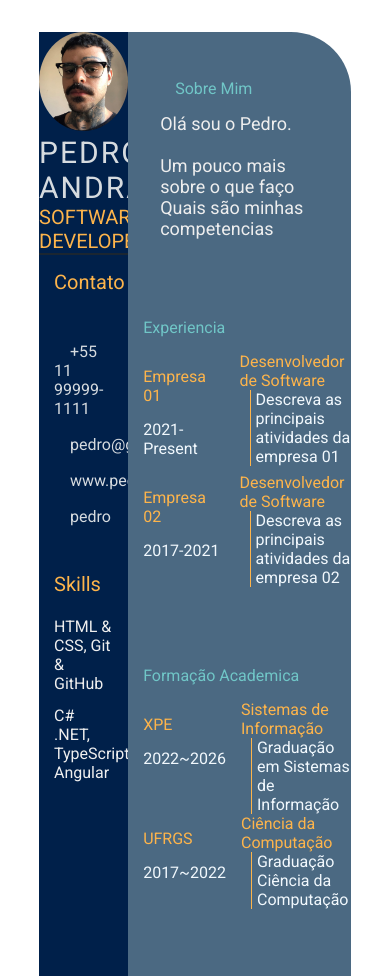
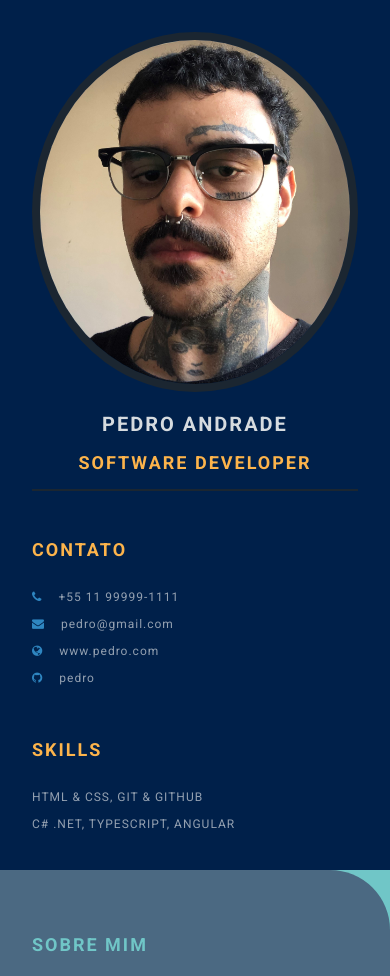
Before and after one commit to pedro-hca/devweekgit.github.io, a plain HTML site: page index.html in a window 390 px wide. Shown: the top 976 px of the page. Drawn offline with Linux system fonts and the light colour scheme.

Commit message:
feature: new css style (#6)

```diff
--- a/index.html
+++ b/index.html
@@ -7,9 +7,13 @@
     <meta name="viewport" content="width=device-width, initial-scale=1.0">
     <title>Pedro Andrade CV</title>
 
+
     <link rel="preconnect" href="https://fonts.googleapis.com">
     <link rel="preconnect" href="https://fonts.gstatic.com" crossorigin>
-    <link href="https://fonts.googleapis.com/css2?family=Roboto:ital,wght@0,400;0,700;1,500&display=swap" rel="stylesheet">
+    <link href="https://fonts.googleapis.com/css2?family=Roboto:ital,wght@0,100;0,300;0,400;0,700;1,100;1,300;1,400;1,700&display=swap"rel="stylesheet">
+
+
+    <link rel="stylesheet" href="https://cdnjs.cloudflare.com/ajax/libs/font-awesome/4.7.0/css/font-awesome.min.css">
 
     <link rel="stylesheet" href="style.css">
 
@@ -56,7 +60,6 @@
                         <br> Quais são minhas competencias
                     </p>
                 </section>
-            </div>
             <section class="experience gap">
                 <div class="right-title">Experiencia</div>
                 <div class="experience-contents">
@@ -102,7 +105,7 @@
                     <div class="education-right">
                         <p class="education-subject">Ciência da Computação</p>
                         <p class="education-desc">
-                            Graduação Ciência da Computação
+                            Graduação em Ciência da Computação
                         </p>
                     </div>
                 </div>
@@ -133,7 +136,9 @@
                     </div>
                 </div>
             </section>
+        </div>
         </section>
     </main>
 </body>
+
 </html>
--- a/style.css
+++ b/style.css
@@ -5,6 +5,11 @@
     list-style: none;
     font-family: 'Roboto', sans-serif;
 }
+
+body {
+    background-color: #70c6c7;
+}
+
 .resume-contents {
     min-height: 100vh;
     width: 80%;
@@ -26,7 +31,7 @@
     border-radius: 0px 60px 0px 0px;
 }
 
-.left-section-contents{
+.left-section-content{
     padding: 2rem 2rem;
 }
 
@@ -37,7 +42,8 @@
 
 .profile .profile-image {
     width: 100%;
-    border-radius: 100%;
+    border-radius: 50%;
+    border: 8px solid #1B2631;
 }
 
 .name {
@@ -46,6 +52,8 @@
     letter-spacing: 2px;
     text-transform: uppercase;
     text-align: center;
+    font-weight: bold;
+    padding: 1rem 0;
 }
 
 .profession {
@@ -53,43 +61,74 @@
     font-size: 20px;
     text-transform: uppercase;
     text-align: center;
+    letter-spacing: 2px;
+    font-weight: bold;
+    padding-bottom: 1rem;
 }
 
 /* .contact-info { border-bottom: 2px solid #1B2631; } */
 .left-title {
-    margin: 15px;
     color: #FDB44B;
     font-size: 20px;
+    letter-spacing: 2px;
+    text-transform: uppercase;
+    font-weight: bold;
+    display: flex;
+    align-items: center;
+    padding-top: 3rem;
 }
 
-.contact-info ul,
+.contact-info ul {
+    padding-top: 1.5rem;
+}
 
-.skills {
-    padding-top: 1rem;
-}
-.contact-info ul li {
-    margin: 15px;
-    color: #D6DBDF;
-}
+.contact-info ul li,
 .references ul li {
     padding: .4rem 0;
-    color: #D6DBDF;
+    display: flex;
+    align-items: center;
+    color: #d6dbdfaf;
+    letter-spacing: 1px;
+    font-size: 18px;
 }
 
 .contact-info ul li i,
 .references ul li i {
     padding-right: 1rem;
     font-size: 18px;
-    color: #eeeeee;
+    color: #2E86C1;
 }
 
 .skills ul {
-    margin: 15px;
+    padding-top: 1.5rem;
 }
 .skills ul li p {
     padding: .4rem 0;
-    color: #eeeeee;
+    color: #d6dbdfaf;
+    font-size: 18px;
+    letter-spacing: 1px;
+    display: flex;
+    align-items: center;
+    text-transform: uppercase;
 }
+
+.referance-name {
+    padding-top: 1.5rem;
+    padding-bottom: .4rem;
+    font-size: 18px;
+    color: #F9E79F;
+    letter-spacing: 1px;
+    text-transform: uppercase;
+}
+
+.referance-profession {
+    font-size: 16px;
+    color: #d6dbdfaf;
+    letter-spacing: 1px;
+    /* text-transform: uppercase; */
+    padding-bottom: .4rem;
+}
+
 
 .right-section-contents {
     padding: 2rem 2rem;
@@ -97,7 +136,14 @@
 
 .right-title {
     color: #70C6C7;
-    margin: 15px;
+    font-size: 40px;
+    letter-spacing: 2px;
+    text-transform: uppercase;
+    font-weight: bold;
+    display: flex;
+    align-items: center;
+    padding: 2rem 0;
+    position: relative;
 }
 
 .gap {
@@ -105,7 +151,9 @@
 }
 .about-me-contents {
     font-size: 18px;
-    color: #eeeeee;
+    letter-spacing: 1px;
+    line-height: 2rem;
+    color: #F1F8FD;
 }
 
 .experience-contents,
@@ -117,52 +165,129 @@
     color: #F1F8FD;
 }
 
-.exp-company-name {
-    margin: 15px;
-    color: #FDB44B;
-}
-.education-school-name {
-    margin: 15px;
-    color: #FDB44B;
-}
+.exp-company-name,
+.education-school-name,
 .awards-company-name {
     font-size: 25px;
     font-weight: bold;
-    margin: 15px;
+    text-transform: uppercase;
+    letter-spacing: 1px;
     color: #FDB44B;
+    padding-bottom: .4rem;
 }
 
-.exp-time-period{
-    margin: 15px;
-}
-.education-time-period {
-    margin: 15px;
-}
+.exp-time-period,
+.educationp-time-period,
 .awards-time-period {
     font-size: 18px;
-    margin: 15px;
+    letter-spacing: 1px;
+    line-height: 2rem;
 }
 
-.exp-position{
-    color: #FDB44B;
-}
-.education-subject{
-    color: #FDB44B;
-}
+.exp-position,
+.education-subject,
 .awards-name {
     font-size: 25px;
+    font-weight: bold;
+    text-transform: uppercase;
+    letter-spacing: 1px;
     color: #FDB44B;
+    padding-bottom: .4rem;
 }
 
 .exp-desc,
-.education-desc{
-    border-left: 1px solid #FDB44B;
-    margin-left: 10px;
+.education-desc,
+.awards-desc {
+    font-size: 16px;
+    letter-spacing: 1px;
+    line-height: 1.5rem;
+    border-left: 3px solid #a5a3a3;
     padding-left: 5px;
 }
-.awards-desc {
-    font-size: 16px;
-    padding-left: 5px;
-    border-left: 1px solid #FDB44B;
-    margin-left: 10px;
+
+/* Media queries */
+@media screen and (max-width:780px) {
+    .experience-contents,
+    .education-contents,
+    .awards-contents {
+        grid-template-columns: repeat(1, 1fr);
+    }
 }
+
+@media screen and (max-width:780px) {
+    .left-section {
+        grid-column: span 3;
+    }
+
+    .right-section {
+        grid-column: span 4;
+    }
+
+}
+
+@media screen and (max-width:1200px) {
+    .resume-contents {
+        grid-template-columns: repeat(1, 1fr);
+    }
+}
+
+@media screen and (max-width:390px) {
+    .resume-contents {
+        width: 100%;
+        margin: 0 auto;
+    }
+
+    .name {
+        font-size: 20px;
+    }
+
+    .profession {
+        font-size: 18px;
+    }
+
+    .left-title {
+        font-size: 18px;
+    }
+
+    .right-title {
+        font-size: 18px;
+    }
+
+    .contact-info ul li,
+    .references ul li {
+        font-size: 12px;
+    }
+
+    .contact-info ul li i,
+    .references ul li i {
+        /* padding-right: 1rem; */
+        font-size: 12px;
+    }
+
+    .skills ul li p {
+        font-size: 12px;
+    }
+
+    .about-me-contents {
+        font-size: 16px;
+        line-height: 1.5rem;
+    }
+
+    .exp-company-name,
+    .education-school-name,
+    .awards-company-name {
+        font-size: 18px;
+    }
+
+    .exp-time-period,
+    .educationp-time-period,
+    .awards-time-period {
+        font-size: 16px;
+    }
+
+    .exp-position,
+    .education-subject,
+    .awards-name {
+        font-size: 18px;
+    }
+}
```
Lines whose indentation alone changed are shown as unchanged.
